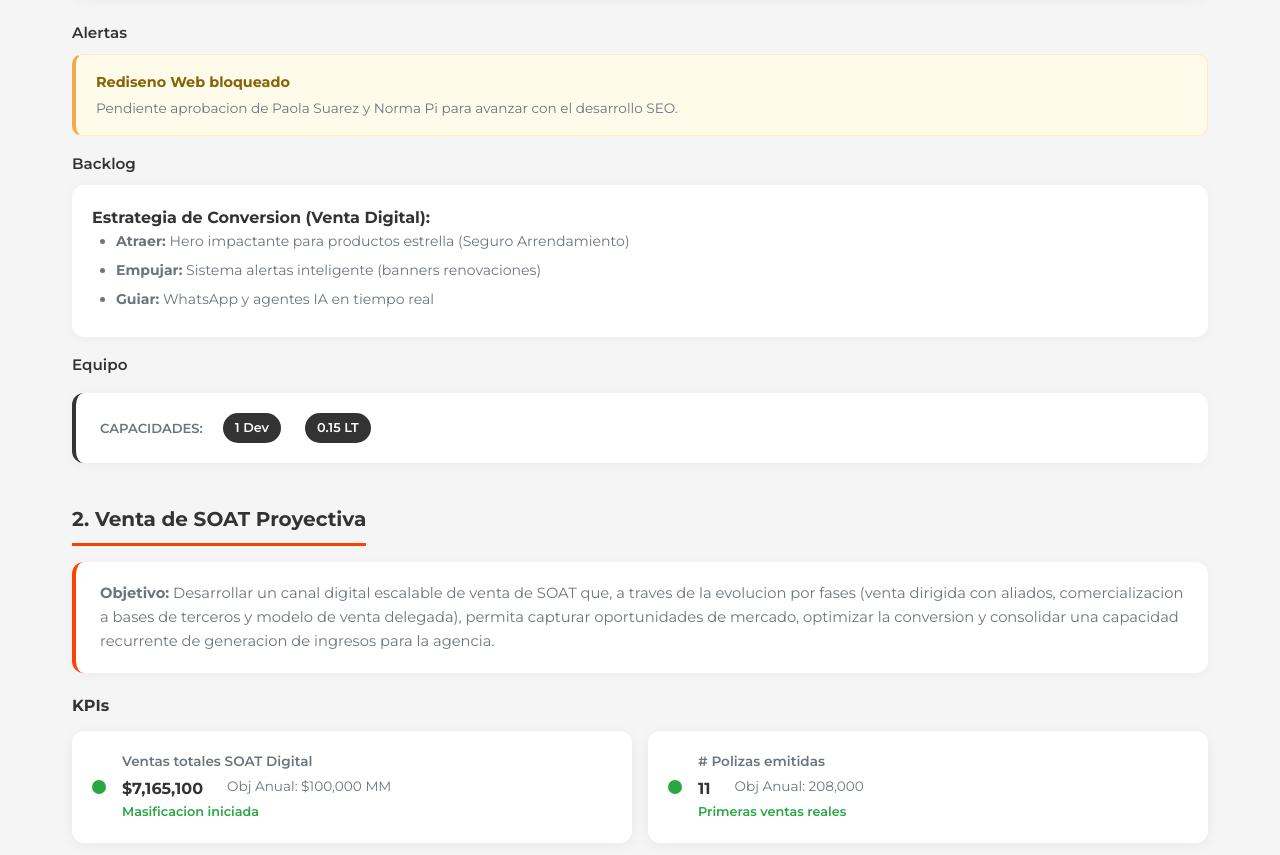
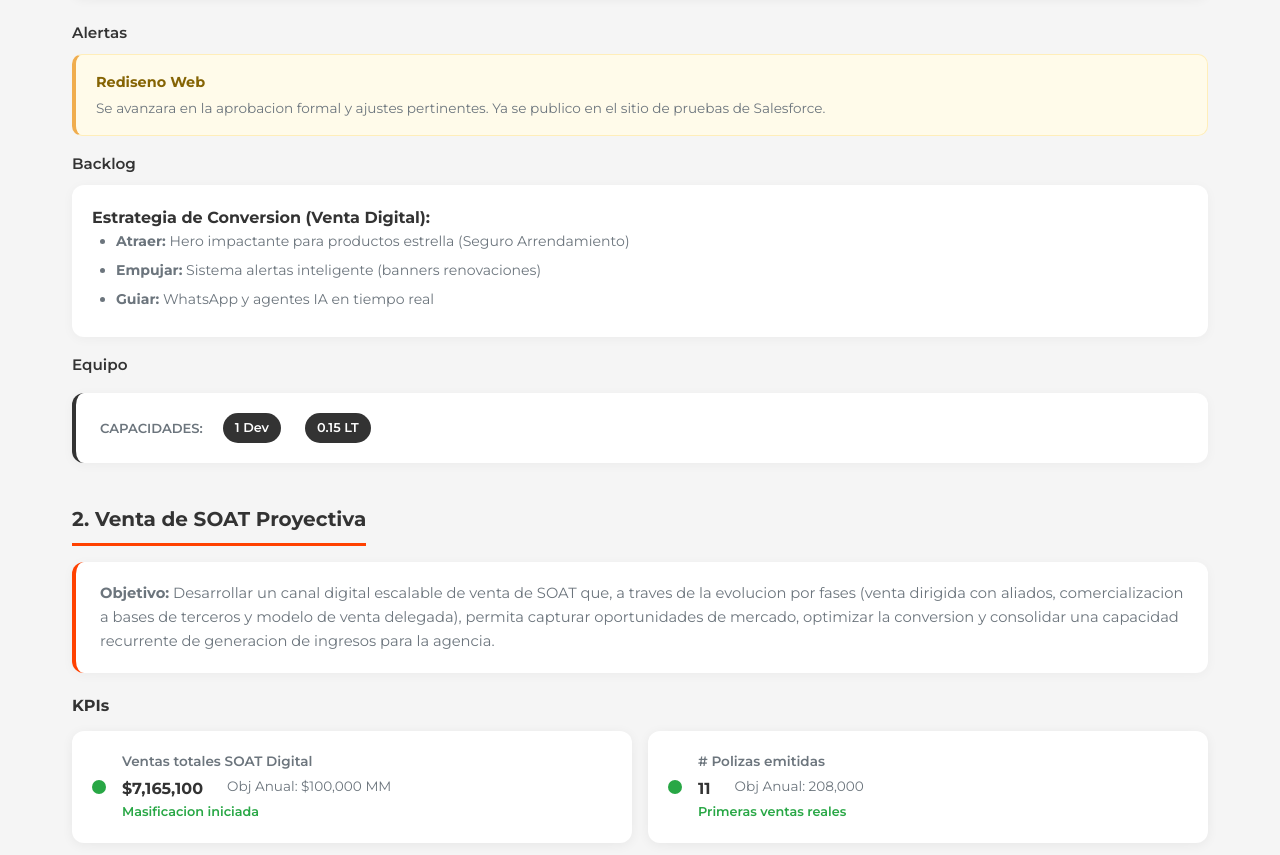
Before and after one commit to AlberthSanchez-DigitalprofIT/Squad-Agentes-IA, a website: page docs/informe-ejecutivo-proyectiva-2026-06-29.html in a window 1280 px wide. Shown: the part 1557-2412 px from the top of the page. Drawn offline with Linux system fonts and the light colour scheme.

Commit message:
docs: ajustar alerta rediseno web - aprobacion formal y sitio pruebas Salesforce

```diff
--- a/docs/informe-ejecutivo-proyectiva-2026-06-29.html
+++ b/docs/informe-ejecutivo-proyectiva-2026-06-29.html
@@ -113,7 +113,7 @@ tr:nth-child(even) td{background:var(--gris-claro)}
 </tbody></table></div>
 
 <p class="sub-title">Alertas</p>
-<div class="alerta-box warning"><h4>Rediseno Web bloqueado</h4><p>Pendiente aprobacion de Paola Suarez y Norma Pi para avanzar con el desarrollo SEO.</p></div>
+<div class="alerta-box warning"><h4>Rediseno Web</h4><p>Se avanzara en la aprobacion formal y ajustes pertinentes. Ya se publico en el sitio de pruebas de Salesforce.</p></div>
 
 <p class="sub-title">Backlog</p>
 <div class="backlog-list"><strong>Estrategia de Conversion (Venta Digital):</strong>
```
